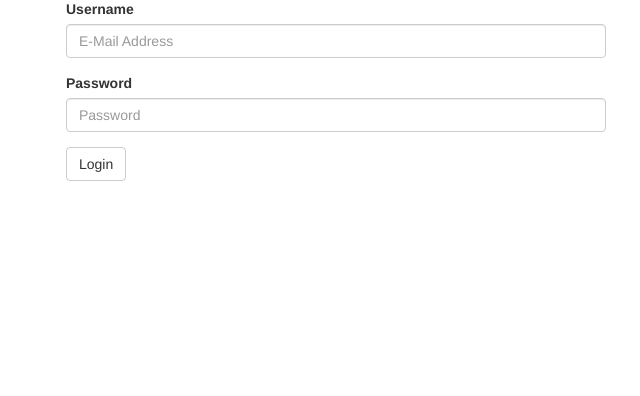
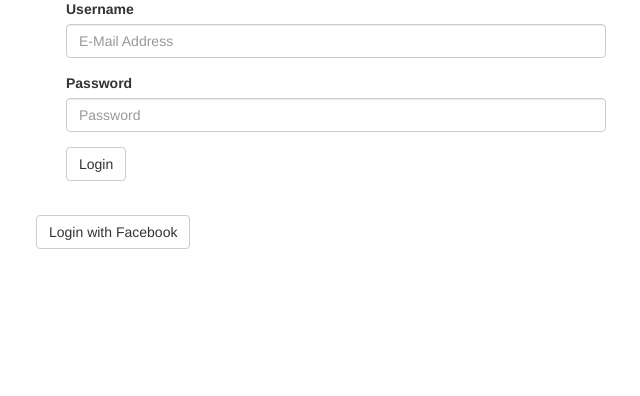
Before and after one commit to franziskagoltz/connect-, a Flask app: page /login in a window 1280 px wide. Shown: the part 163-559 px from the top of the page, without its empty margins (34-674 px from the left). Run offline with Flask 2, Linux system fonts and the light colour scheme; some libraries are stand-ins or nearby versions.

Commit message:
added fb login link to login form

```diff
--- a/templates/login_form.html
+++ b/templates/login_form.html
@@ -1,6 +1,11 @@
 {% extends 'base.html' %}
 
 {% block content %}
+<script type="text/javascript">
+  var fbAPI = "{{ fb_key }}"
+  console.log(fbAPI)
+</script>
+<script src="/static/fb_login.js"></script>
 
 <div class="container">
   <h1>Login</h1>
@@ -14,11 +19,11 @@
       <label for="password">Password</label>
       <input type="password" class="form-control" id="password" name="password" placeholder="Password">
     </div>
-
     <button type="submit" class="btn btn-default">Login</button>
-
   </form>
-
 </div>
 
+<br>
+<button class="btn btn-default" onclick="fblogin()";>Login with Facebook</button>
+
 {% endblock %}
```
